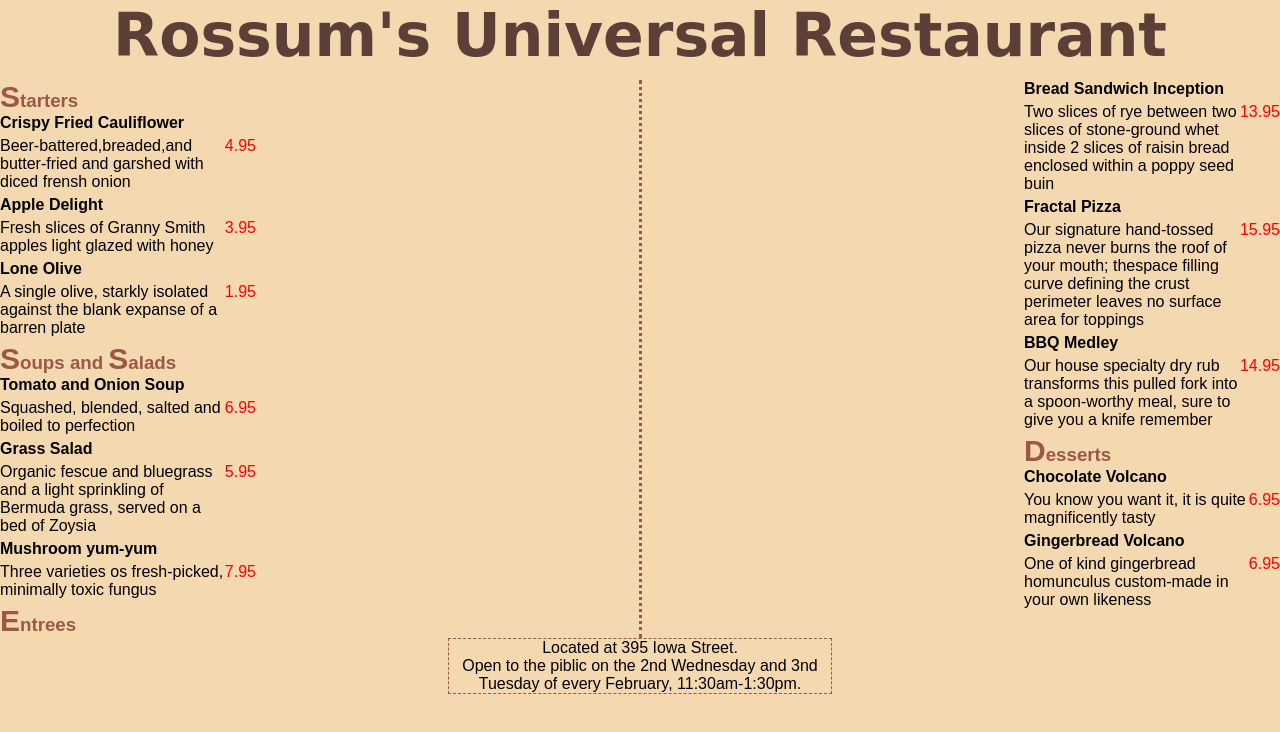
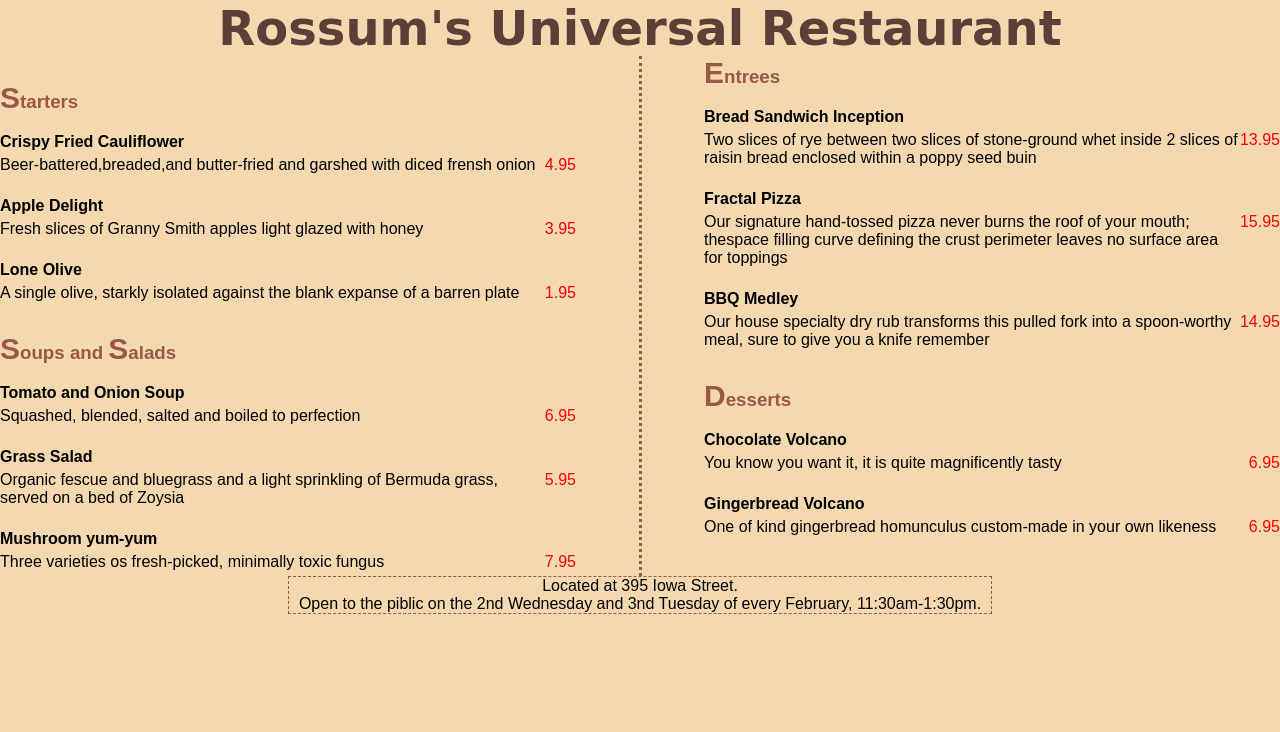
Before and after one commit to helderamora/Fundamentos_JavaScript-Curso, a plain HTML site: page atividade-015.html in a window 1280 px wide. Drawn offline with Linux system fonts and the light colour scheme; a web font is replaced by a local one.

Commit message:
Alteração na margein e passing atividade-015

```diff
--- a/atividade-015.css
+++ b/atividade-015.css
@@ -8,19 +8,23 @@
 
 
 h1 {
-    padding-bottom: 10px;
     font-family: 'Supermercado One', cursive;
     color: #5C3F37;
-    font-size: 60px;
+    font-size: 48px;
     display: flex;
     justify-content: center;
+}
+
+h3 {
+    margin-top: 25px;
 }
 
 #conteiner {
     columns: 2;
     column-rule: 3px #9b5846;
     column-rule-style: dotted;
-    column-gap: 60%;
+    column-gap: 10%;
+    max-width: 100%;
 }
 
 .test {
@@ -28,6 +32,10 @@ h1 {
     justify-content: space-between;
     padding-top: 5px;
     padding-bottom: 5px;
+}
+
+.test2 {
+    margin-top: 18px;
 }
 
 #title-h3 {
@@ -50,7 +58,7 @@ p {
 
 footer {
     text-align: center;
-    margin: 0 28rem ;
+    margin: 0 18rem ;
 }
 
 .box-footer {
--- a/atividade-015.html
+++ b/atividade-015.html
@@ -31,59 +31,68 @@
         <main>
             <h3 id="title-h3"><span class="first-letter">S</span>tarters</h3>
 
+            <div class="test2">
                 <h4>Crispy Fried Cauliflower</h4>
-
                 <div class="test">
                     <p>Beer-battered,breaded,and butter-fried and garshed with diced frensh onion
                     </p>
                     <span class="price">4.95</span>
                 </div>
+            </div>
 
+            <div class="test2">
                 <h4>Apple Delight</h4>
-
                 <div class="test">
                     <p>Fresh slices of Granny Smith apples light glazed with honey</p>
 
                     <span class="price">3.95</span>
                 </div>
+            </div>
 
+            <div class="test2">
                 <h4>Lone Olive</h4>
-
                 <div class="test">
                     <p>A single olive, starkly isolated against the blank expanse of a barren plate</p>
 
                     <span class="price">1.95</span>
                 </div>
+            </div>
 
             <h3 id="title-h3"><span class="first-letter">S</span>oups and <span class="first-letter">S</span>alads</h3>
-
+            <div class="test2">
                 <h4>Tomato and Onion Soup</h4>
-
                 <div class="test">
                     <p>Squashed, blended, salted and boiled to perfection</p>
 
                     <span class="price">6.95</span>
                 </div>
+            </div>
 
+
+            <div class="test2">
                 <h4>Grass Salad</h4>
-
                 <div class="test">
                     <p>Organic fescue and bluegrass and a light sprinkling of Bermuda grass, served on a bed of Zoysia
                     </p>
 
                     <span class="price">5.95</span>
                 </div>
+            </div>
 
+            <div class="test2">
                 <h4>Mushroom yum-yum</h4>
-
                 <div class="test">
                     <p>Three varieties os fresh-picked, minimally toxic fungus</p>
 
                     <span class="price">7.95</span>
                 </div>
 
+            </div>
+
+
             <h3 id="title-h3"><span class="first-letter">E</span>ntrees</h3>
 
+            <div class="test2">
                 <h4>Bread Sandwich Inception</h4>
                 <div class="test">
                     <p>Two slices of rye between two slices of stone-ground whet inside 2 slices of raisin bread
@@ -92,10 +101,10 @@
 
                     <span class="price">13.95</span>
                 </div>
+            </div>
 
-
+            <div class="test2">
                 <h4>Fractal Pizza</h4>
-
                 <div class="test">
                     <p>Our signature hand-tossed pizza never burns the roof of your mouth; thespace filling curve
                         defining
@@ -103,34 +112,36 @@
 
                     <span class="price">15.95</span>
                 </div>
+            </div>
 
+            <div class="test2">
                 <h4>BBQ Medley</h4>
-
                 <div class="test">
                     <p>Our house specialty dry rub transforms this pulled fork into a spoon-worthy meal, sure to
                         give you a knife remember</p>
 
                     <span class="price">14.95</span>
                 </div>
+            </div>
 
             <h3 id="title-h3"><span class="first-letter">D</span>esserts</h3>
 
+            <div class="test2">
                 <h4>Chocolate Volcano</h4>
-
                 <div class="test">
                     <p>You know you want it, it is quite magnificently tasty</p>
 
                     <span class="price">6.95</span>
                 </div>
+            </div>
 
+            <div class="test2">
                 <h4>Gingerbread Volcano</h4>
-
                 <div class="test">
                     <p>One of kind gingerbread homunculus custom-made in your own likeness</p>
-
                     <span class="price">6.95</span>
                 </div>
-
+            </div>
 
         </main>
     </div>
```
Lines whose indentation alone changed are shown as unchanged.
